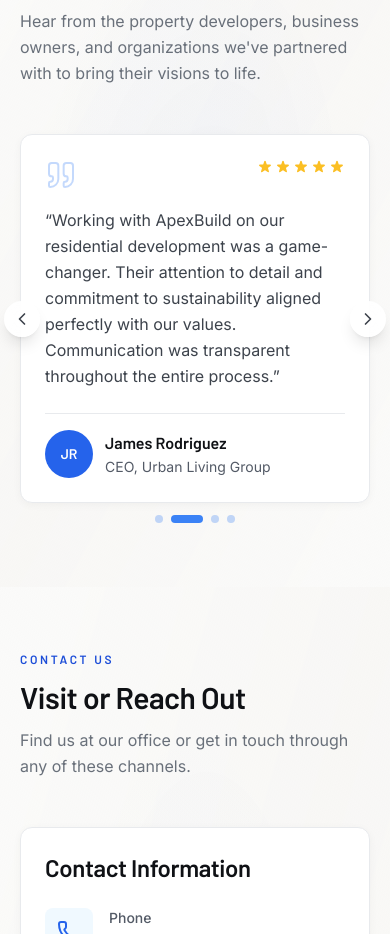
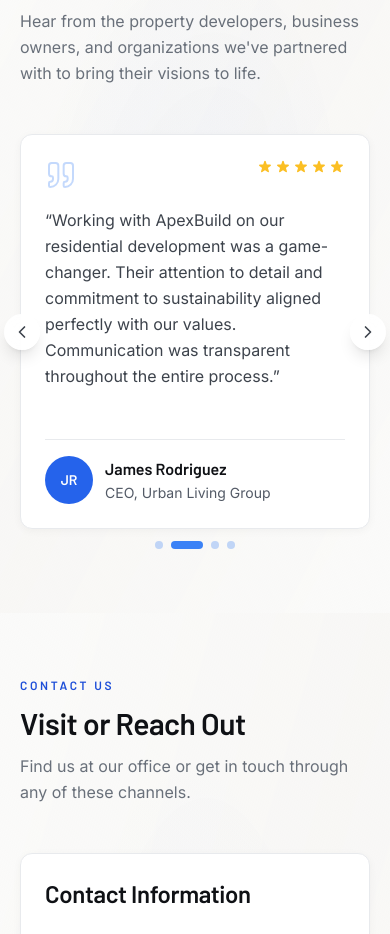
Before and after one commit to MavTech01/ApexBuild-Development-web, a React (Vite) app in the folder client/: page / in a window 390 px wide. Shown: the part 6420-7354 px from the top of the page. Built offline with nearby package versions, Linux system fonts and the light colour scheme.

Commit message:
fix(testimonials): prevent vertical layout shift on small screens with grid-stacking

```diff
--- a/client/src/components/home/testimonials/TestimonialCarousel.jsx
+++ b/client/src/components/home/testimonials/TestimonialCarousel.jsx
@@ -122,12 +122,33 @@ export default function TestimonialCarousel({ testimonials }) {
       aria-label="Testimonials carousel"
       aria-live="polite"
     >
-      {/* Carousel Content - Fixed height container */}
+      {/* Carousel Content - Equalized height container */}
       <div className="relative mx-auto">
         <div className="relative">
-          {/* Fade transition container */}
+          {/* Mobile view (< sm): Grid stack where all cards occupy the same cell to equalize height to the tallest card */}
+          <div className="grid grid-cols-1 [grid-template-areas:'stack'] sm:hidden">
+            {testimonials.map((testimonial, idx) => {
+              const isActive = idx === currentIndex
+              return (
+                <div
+                  key={testimonial.id}
+                  style={{ gridArea: 'stack' }}
+                  className={`w-full transition-all duration-500 ease-out-premium ${
+                    isActive
+                      ? 'opacity-100 pointer-events-auto visible scale-100'
+                      : 'opacity-0 pointer-events-none invisible scale-98'
+                  }`}
+                  aria-hidden={!isActive}
+                >
+                  <TestimonialCard testimonial={testimonial} />
+                </div>
+              )
+            })}
+          </div>
+
+          {/* Tablet & Desktop view (>= sm): Standard multi-column grid with smooth fade */}
           <div
-            className="grid gap-6 sm:grid-cols-2 lg:grid-cols-3 lg:gap-8 transition-opacity duration-500 ease-in-out"
+            className="hidden sm:grid sm:grid-cols-2 lg:grid-cols-3 gap-6 lg:gap-8 transition-opacity duration-500 ease-in-out"
             style={{
               opacity: isTransitioning ? 0.7 : 1
             }}
@@ -135,7 +156,7 @@ export default function TestimonialCarousel({ testimonials }) {
             {visibleTestimonials.map((testimonial) => (
               <div
                 key={testimonial.id}
-                className="transition-opacity duration-500"
+                className="h-full transition-opacity duration-500"
               >
                 <TestimonialCard testimonial={testimonial} />
               </div>
```
